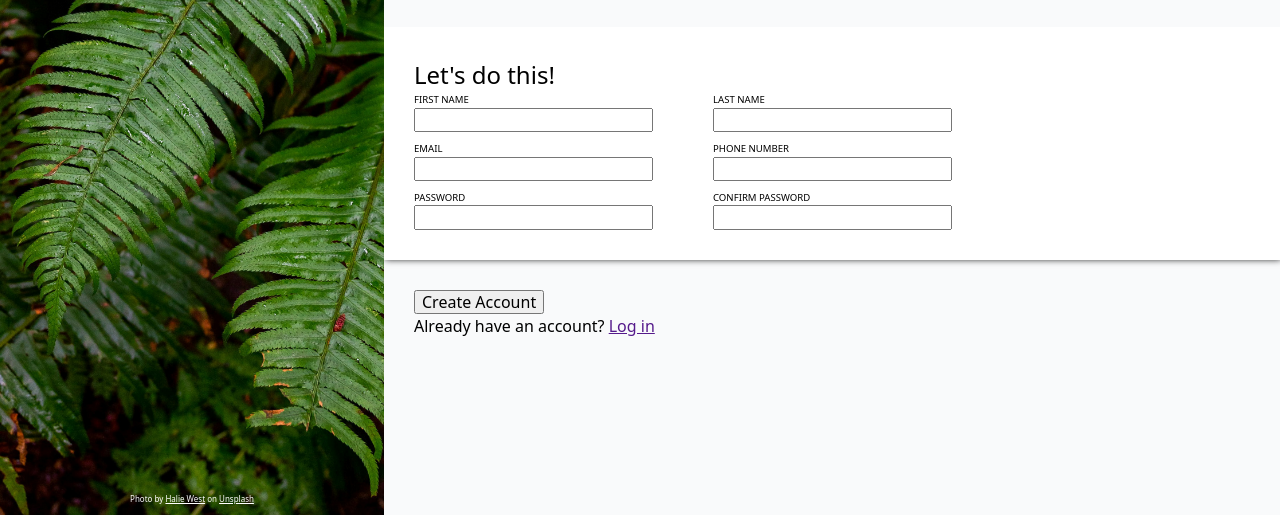
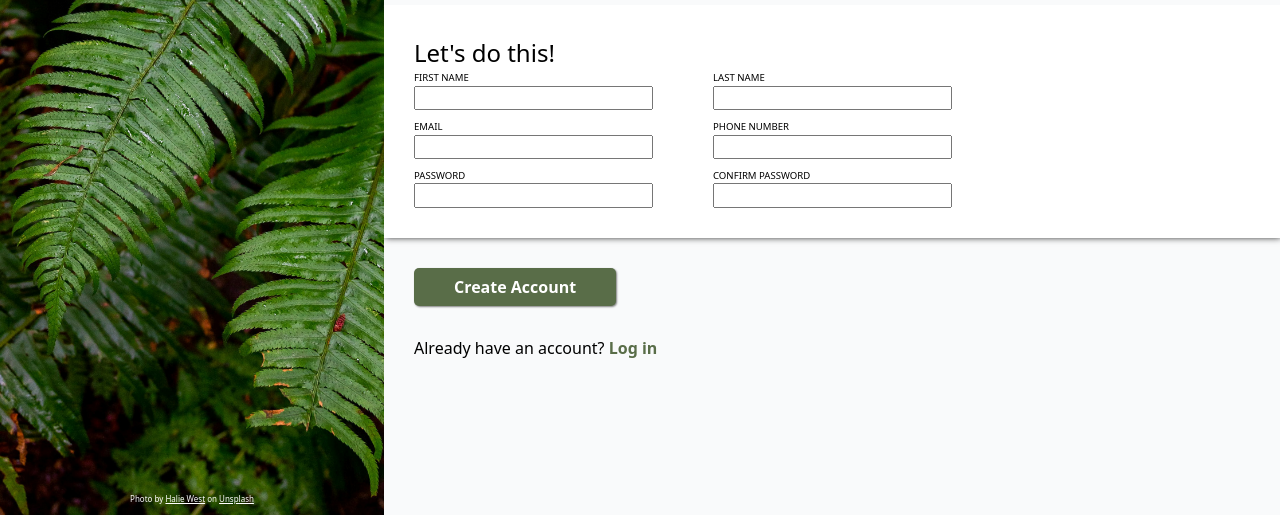
Before and after one commit to yochie/odin-signup, a website: page index.html in a window 1280 px wide. Shown: the part 285-800 px from the top of the page. Drawn offline with nearby package versions, Linux system fonts and the light colour scheme.

Commit message:
Style CTA button and login

```diff
--- a/styles.css
+++ b/styles.css
@@ -161,3 +161,20 @@ section.cta {
   z-index: -1;
   flex: 1;
 }
+
+.cta button {
+  padding: 10px 40px;
+  background-color: rgb(89 109 72);
+  color: white;
+  font-weight: bold;
+  border-radius: 5px;
+  border: none;
+  box-shadow: 1px 1px 2px grey;
+  margin-bottom: 30px;
+}
+
+.cta a {
+  text-decoration: none;
+  color: rgb(89 109 72);
+  font-weight: bold;
+}
```
